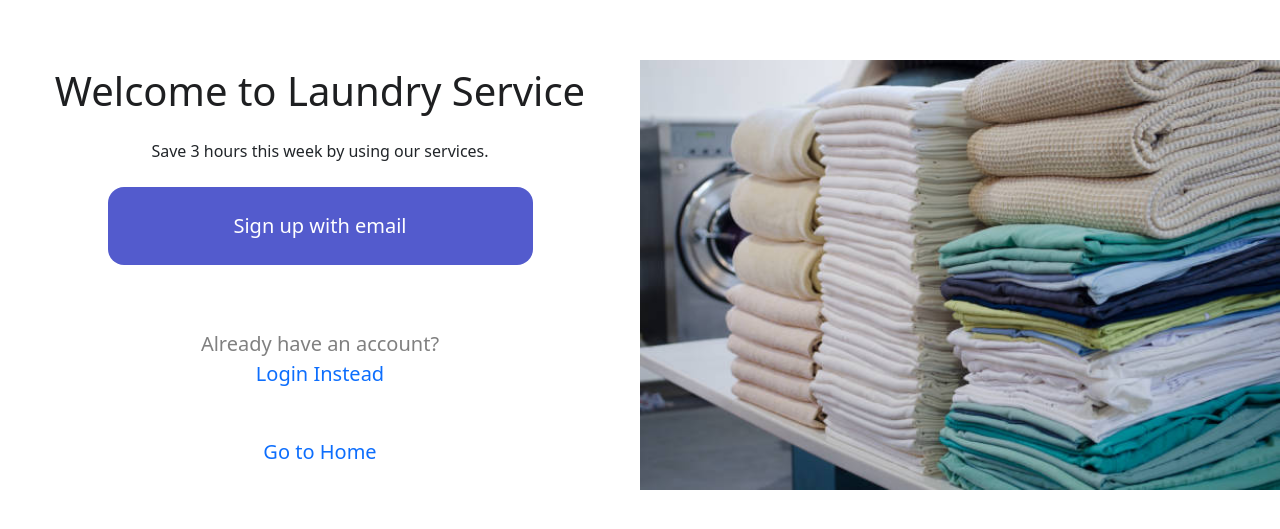
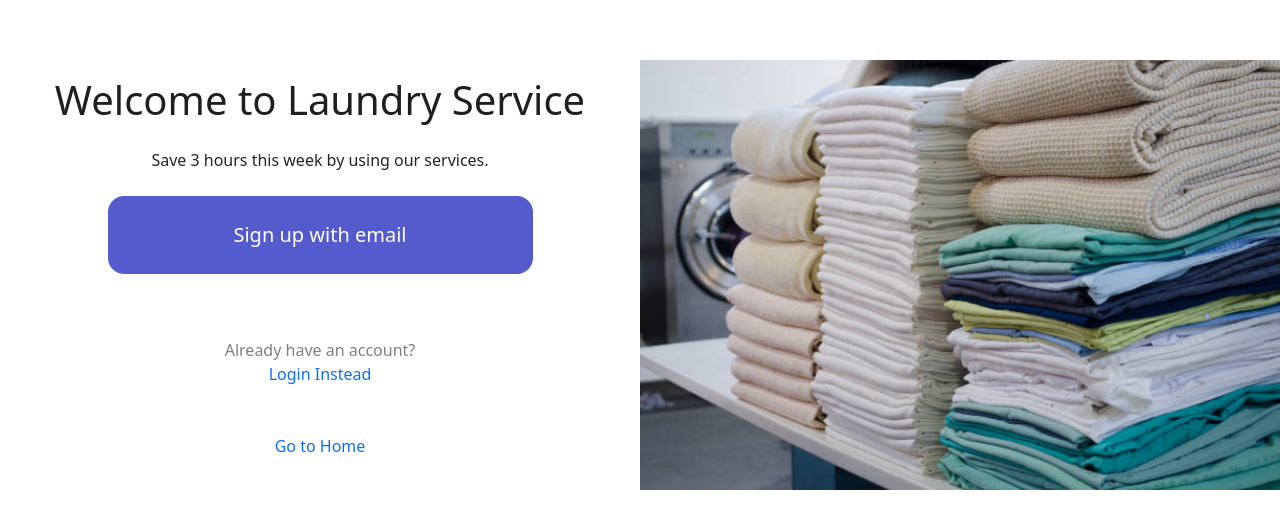
Before and after one commit to PratyushMahajan/LaundryProject, a React (Vite) app: page /signup in a window 1280 px wide. Shown: the part 125-654 px from the top of the page. Built offline with nearby package versions, Linux system fonts and the light colour scheme.

Commit message:
CSS Changes

```diff
--- a/src/Components/Auth/signup/Signup.jsx
+++ b/src/Components/Auth/signup/Signup.jsx
@@ -108,11 +108,11 @@ function SignupForm() {
           <Button className="ct-button btn btn-lg rounded-4 p-4 mb-3 w-150 " style={{ backgroundColor: '#535bcd', border:'none'}}   onClick={handleFormToggle}>
             {isFormVisible ? 'Close' : 'Sign up with email'}  {/* Button text toggles based on form visibility */}
           </Button>
-          <p className="text-center mt-5 fs-5 " style={{color:"grey"}}>
+          <p className="text-center mt-5 fs-6 " style={{color:"grey"}}>
             Already have an account?<br/>
             <Link to="/login" className='text-decoration-none text-primary-custom' >Login Instead</Link>
           </p>
-          <p className="text-center mt-5 fs-5 " style={{color:"grey"}}>
+          <p className="text-center mt-5 fs-6 " style={{color:"grey"}}>
             <Link to="/" className='text-decoration-none text-primary-custom' >Go to Home</Link>
           </p>
         </Col>
@@ -237,12 +237,12 @@ function SignupForm() {
 
                     type="submit"
                     disabled={!isFormValid}
-                    className="ct-button btn btn-primary btn-lg text-white rounded-4 p-3 mt-2 "
+                    className="ct-button btn btn-primary text-white rounded-4 p-3 mt-2"
                     >
 
                     Sign Up
                 </button>
-                <p className="text-center mt-5 fs-5 " style={{color:"grey"}}>
+                <p className="text-center mt-5 fs-6 " style={{color:"grey"}}>
                   <Link to="/login" className='text-decoration-none text-primary-custom' >Go Back</Link>
                 </p>
               </div>
--- a/src/Components/Commonfile/Footer.jsx
+++ b/src/Components/Commonfile/Footer.jsx
@@ -73,7 +73,7 @@ const Footer = () => {
           <a href="www.linkedin.com/in/prakash-choure-3087b71b2" className="my-3 block">Wishlist</a>
           <a href="https://github.com/PrakashChoure2002" className="my-3 block">Lookbook</a> */}
         </div>
-        <div className="text-capitalize flex flex-col text-white text-center py-6 w-full md:w-[15%] h-[100%]">
+        <div className="flex flex-col text-white text-center py-6 w-full md:w-[15%] h-[100%]">
           <h1 className='font-bold text-lg'>CONTACT US</h1>
           <a href="https://maps.app.goo.gl/kYSZfpQgqBUz9yAG8" target='_blank' className="my-3 block  text-white text-decoration-none"><IoLocationOutline className='inline-block  text-white' />   10th Floor, IT Tower, Bengaluru,  India</a>
           <a href="tel:+1234567890" target='_blank' className="my-3 block  text-white text-decoration-none"><IoCall className='inline-block  text-white text-decoration-none' /> +12345-67890</a>
```
